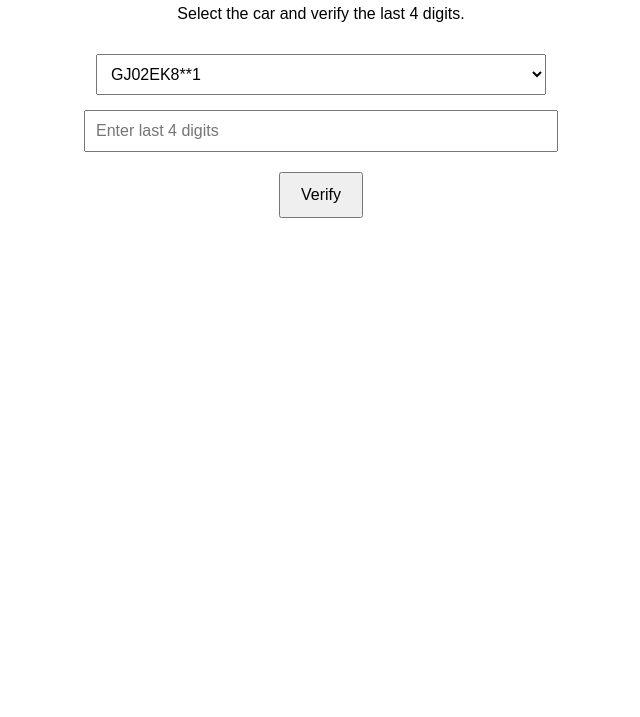
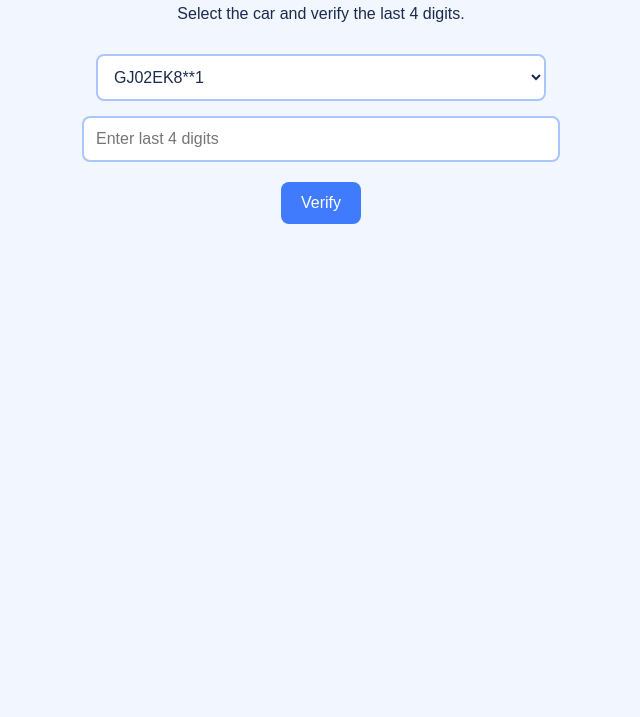
Before and after one commit to ROHITSENMA/car-contact, a plain HTML site: page index.html in a window 1280 px wide. Shown: the part 83-800 px from the top of the page, without its empty margins (319-959 px from the left). Drawn offline with Linux system fonts and the light colour scheme.

Commit message:
Update index.html

```diff
--- a/index.html
+++ b/index.html
@@ -11,26 +11,62 @@
       max-width: 500px;
       margin: auto;
       text-align: center;
+      background: #f2f7ff;
+      color: #1a2b4c;
     }
+
     select, input {
       width: 90%;
-      padding: 10px;
+      padding: 12px;
       margin-top: 15px;
       font-size: 16px;
+      background: #ffffff;
+      border: 2px solid #aac6ff;
+      border-radius: 8px;
+      color: #1a2b4c;
+      outline: none;
+      transition: all 0.3s ease;
     }
+
+    select:focus, input:focus {
+      border-color: #3f7bfc;
+      box-shadow: 0 0 5px rgba(63, 123, 252, 0.4);
+    }
+
     button {
       padding: 12px 20px;
       font-size: 16px;
       margin-top: 20px;
       cursor: pointer;
+      background: #3f7bfc;
+      color: white;
+      border: none;
+      border-radius: 8px;
+      transition: 0.3s ease;
     }
+
+    button:hover {
+      background: #2f63d8;
+    }
+
     #call-section {
       margin-top: 25px;
       display: none;
+      background: #ffffff;
+      padding: 15px;
+      border-radius: 10px;
+      border: 1px solid #aac6ff;
+      box-shadow: 0 2px 5px rgba(0,0,0,0.05);
     }
+
     .error {
       color: red;
       margin-top: 10px;
+      font-weight: bold;
+    }
+
+    h2 {
+      color: #1a2b4c;
     }
   </style>
 </head>
@@ -44,6 +80,7 @@
   </select>
 
   <input id="digitInput" type="text" maxlength="4" placeholder="Enter last 4 digits">
+
   <button onclick="verifyDigits()">Verify</button>
 
   <div class="error" id="errorMsg"></div>
```
